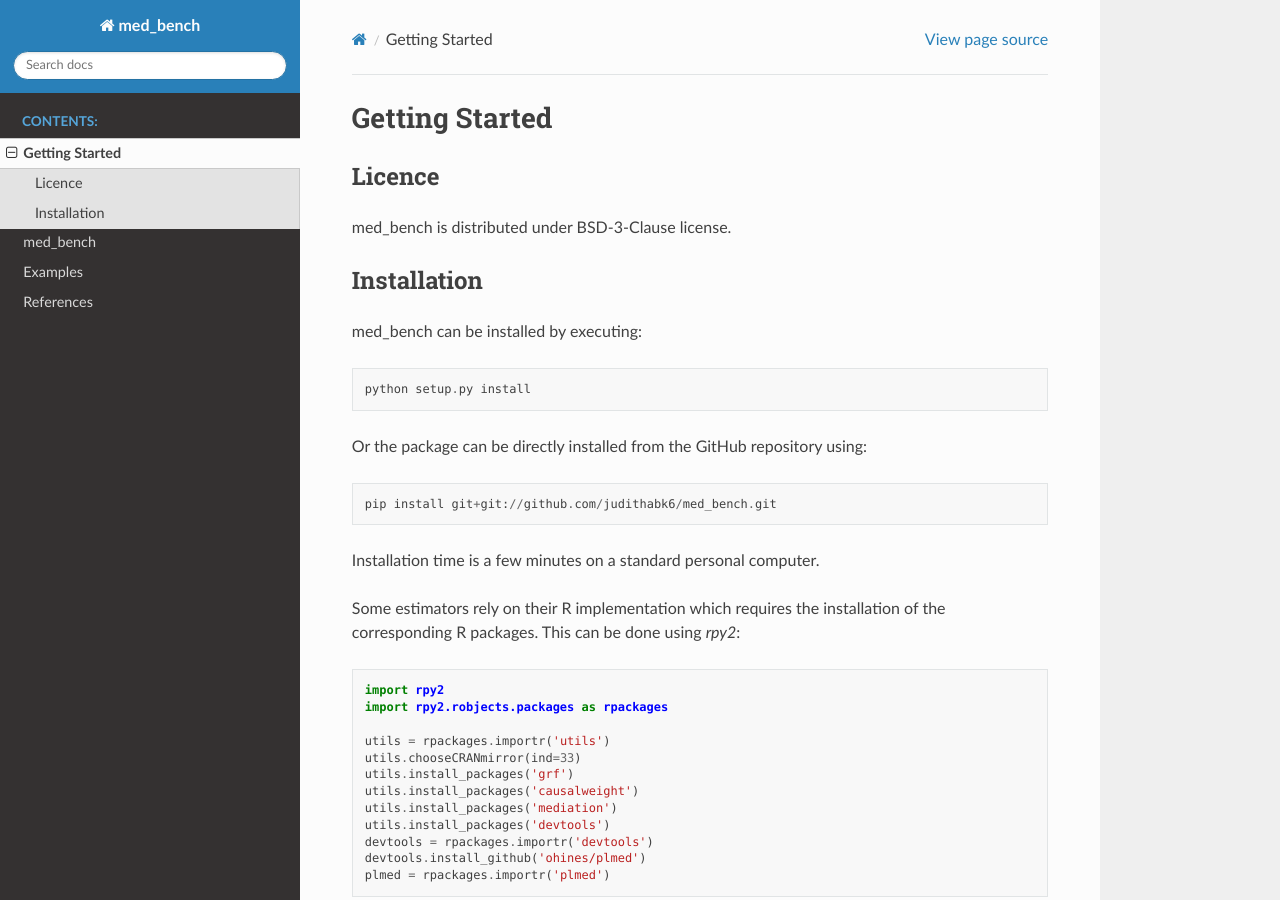
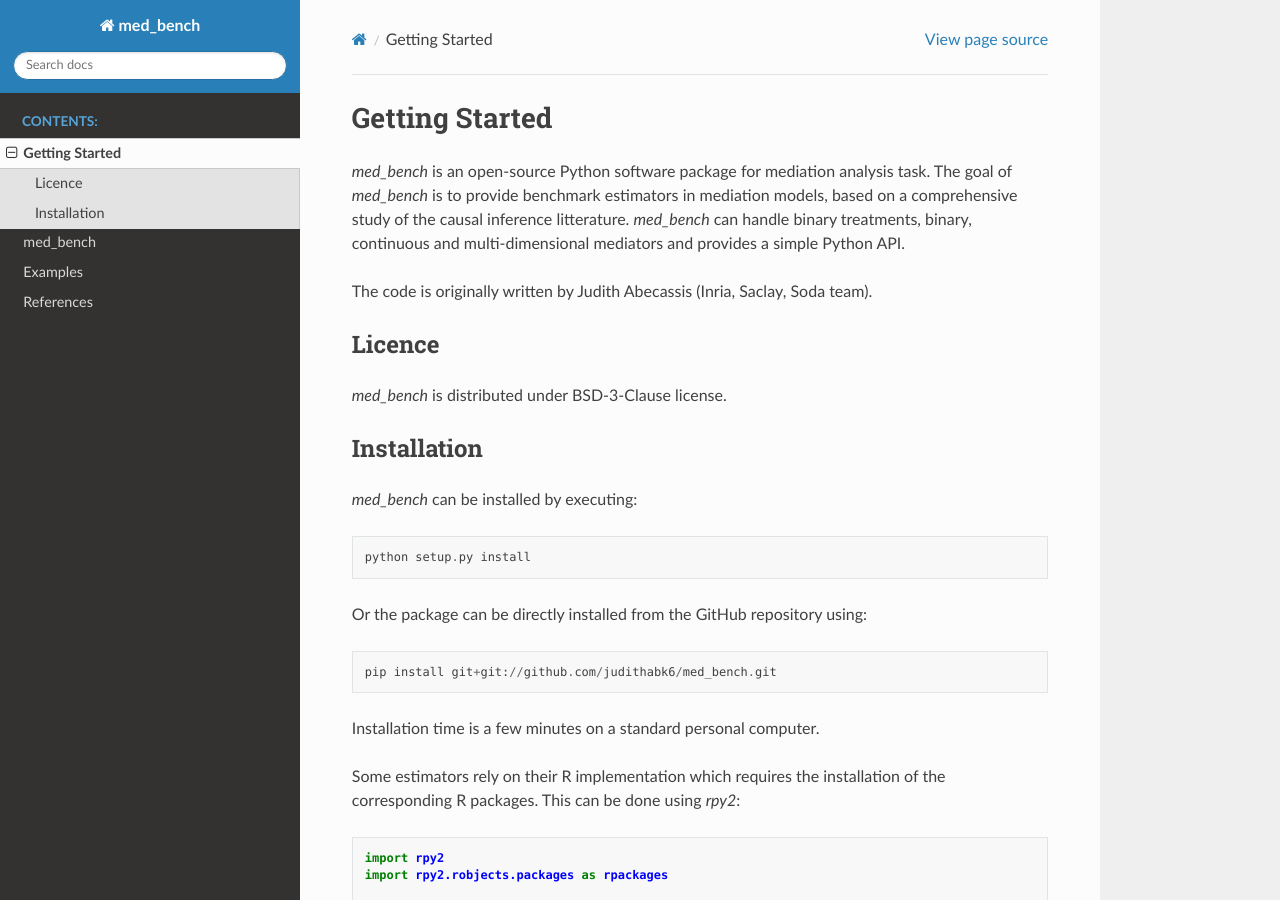
Before and after one commit to judithabk6/med_bench, a Sphinx documentation site: the page built from docs/welcome.rst, in a window 1280 px wide and 900 px high. Built offline with Sphinx 7.4.7 and the Read the Docs theme 2.0.0, drawn with Linux system fonts in a browser that asks for light colours.

Commit message:
modifs on the doc

```diff
--- a/docs/welcome.rst
+++ b/docs/welcome.rst
@@ -1,18 +1,27 @@
 Getting Started
 ===================================
+
+
+`med_bench` is an open-source Python software package for mediation analysis
+task. The goal of `med_bench` is to provide benchmark estimators
+in mediation models, based on a comprehensive study of the causal inference
+litterature. `med_bench` can handle binary treatments, binary, continuous and
+multi-dimensional mediators and provides a simple Python API.
+
+The code is originally written by Judith Abecassis (Inria, Saclay, Soda team).
 
 
 Licence
 *******
 
 
-med_bench is distributed under BSD-3-Clause license.
+`med_bench` is distributed under BSD-3-Clause license.
 
 
 Installation
 **************
 
-med_bench can be installed by executing::
+`med_bench` can be installed by executing::
 
     python setup.py install
 
@@ -38,3 +47,10 @@ Some estimators rely on their R implementation which requires the installation o
     devtools = rpackages.importr('devtools')
     devtools.install_github('ohines/plmed')
     plmed = rpackages.importr('plmed')
+
+.. image:: logos/inria_logo.png
+   :width: 30%
+.. image:: logos/logo_soda.png
+   :width: 30%
+.. image:: logos/logo_mind.png
+   :width: 20%
```
Also changed, not shown: docs/references.rst (+69 -1 lines), docs/logos/inria_logo.png (added), docs/logos/logo_mind.png (added), docs/logos/logo_soda.png (added).
